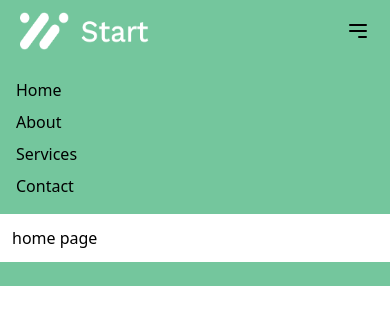
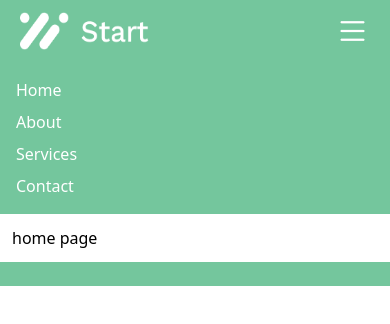
Before and after one commit to AliFarmaniDev/startup-website, a Vue app: page / in a window 390 px wide. Both pictures are taken after a click on the button 358 px from the left and 31 px from the top of the page. Shown: the top 324 px of the page. Built offline with nearby package versions, Linux system fonts and the light colour scheme.

Commit message:
create responsize header

```diff
--- a/src/components/Header.vue
+++ b/src/components/Header.vue
@@ -31,26 +31,13 @@ const toggleDropdown = () => {
         <Navigation class="hidden md:block" />
         <!-- mobile menu button -->
         <button @click="toggleDropdown" class="md:hidden">
-          <svg
-            xmlns="http://www.w3.org/2000/svg"
-            class="h-6 w-6"
-            fill="none"
-            viewBox="0 0 24 24"
-            stroke="currentColor"
-          >
-            <path
-              stroke-linecap="round"
-              stroke-linejoin="round"
-              stroke-width="2"
-              d="M4 6h16M4 12h16m-7 6h7"
-            />
-          </svg>
+          <img src="../assets/icons/mobile.png" alt="mobile menu" />
         </button>
       </div>
     </Container>
     <!-- mobile dropdown menu -->
     <div v-if="isDropdownOpen" class="md:hidden bg-[#74C69D]">
-      <ul class="flex flex-col space-y-2 p-4">
+      <ul class="flex flex-col space-y-2 p-4 text-[#FFFFFF] font-medium">
         <li>
           <RouterLink to="/" @click="toggleDropdown">Home</RouterLink>
         </li>
```
